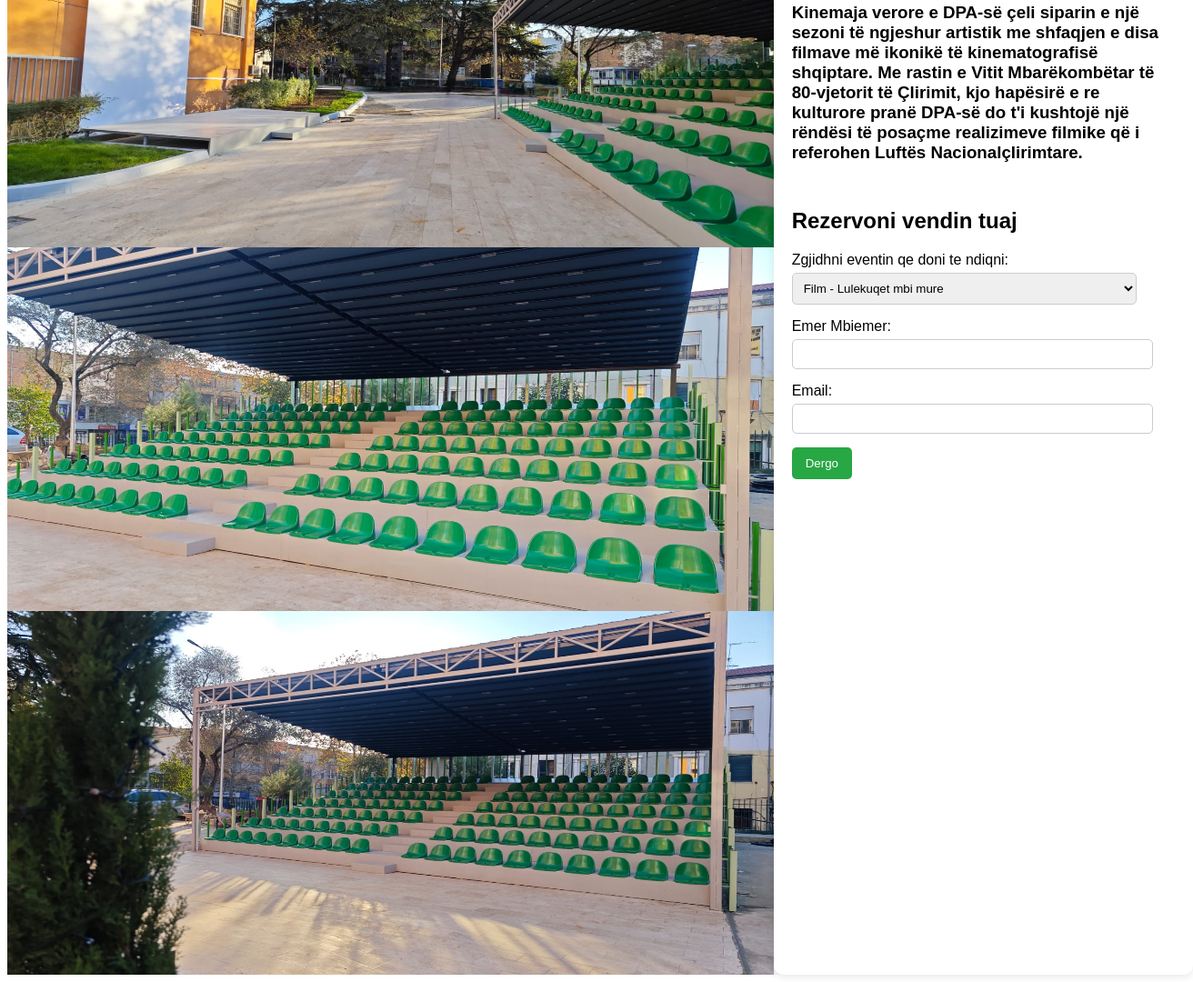
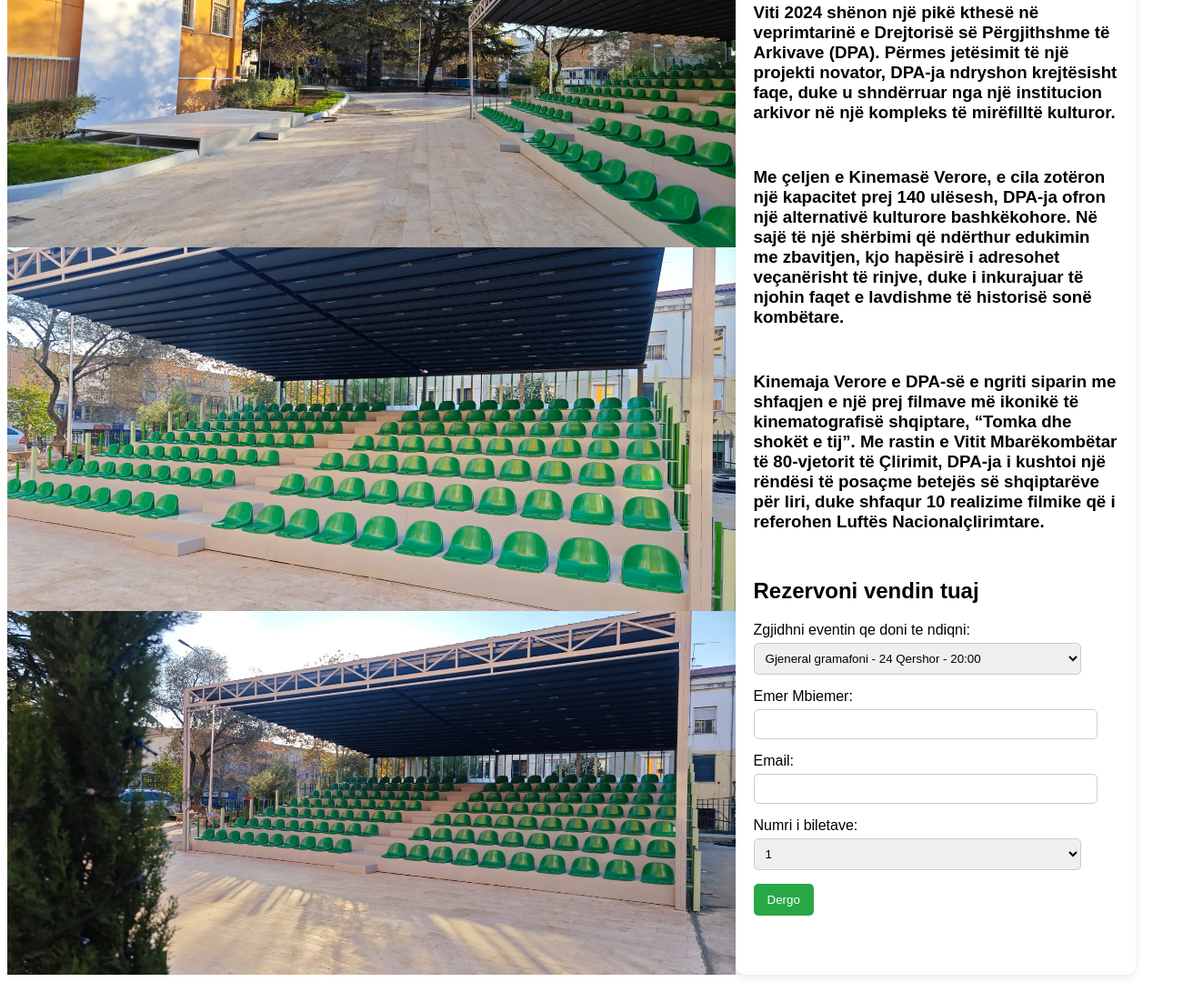
Before and after one commit to sergenskenderi/front.teater.arkiva.gov.al, a plain HTML site: page index.html in a window 1280 px wide. Shown: the part 136-1216 px from the top of the page at 91% size, 1312 px wide, since content can reach past the window. Drawn offline with Linux system fonts and the light colour scheme.

Commit message:
Fixed issues with fields clearing

```diff
--- a/index.html
+++ b/index.html
@@ -11,7 +11,7 @@
         .container {
             display: grid;
             grid-template-columns: 2fr 1fr;
-            width: 100%;
+            width: 95%;
             background-color: #f4f4f4;
         }
         .image-container {
@@ -83,15 +83,29 @@
     </div>
     <div class="form-container">
         <h1>KINEMAJA VERORE</h1>
-        <h3>Kinemaja verore e DPA-së çeli siparin e një sezoni të ngjeshur artistik me shfaqjen e disa filmave më ikonikë të kinematografisë shqiptare. Me rastin e Vitit Mbarëkombëtar të 80-vjetorit të Çlirimit, kjo hapësirë e re kulturore pranë DPA-së do t'i kushtojë një rëndësi të posaçme realizimeve filmike që i referohen Luftës Nacionalçlirimtare.</h3>
+        <h3>Viti 2024 shënon një pikë kthesë në veprimtarinë e Drejtorisë së Përgjithshme të Arkivave (DPA). Përmes jetësimit të një projekti novator, DPA-ja ndryshon krejtësisht faqe, duke u shndërruar nga një institucion arkivor në një kompleks të mirëfilltë kulturor.
+        </h3>
+        <h3>
+            Me çeljen e Kinemasë Verore, e cila zotëron një kapacitet prej 140 ulësesh, DPA-ja ofron një alternativë kulturore bashkëkohore. Në sajë të një shërbimi që ndërthur edukimin me zbavitjen, kjo hapësirë i adresohet veçanërisht të rinjve, duke i inkurajuar të njohin faqet e lavdishme të historisë sonë kombëtare.
+        </h3>
+        <h3>
+            Kinemaja Verore e DPA-së e ngriti siparin me shfaqjen e një prej filmave më ikonikë të kinematografisë shqiptare, “Tomka dhe shokët e tij”. Me rastin e Vitit Mbarëkombëtar të 80-vjetorit të Çlirimit, DPA-ja i kushtoi një rëndësi të posaçme betejës së shqiptarëve për liri, duke shfaqur 10 realizime filmike që i referohen Luftës Nacionalçlirimtare.
+        </h3>
         <form id="filmForm">
             <h2>Rezervoni vendin tuaj</h2>
             <div class="form-group">
                 <label for="film">Zgjidhni eventin qe doni te ndiqni:</label>
                 <select id="film" name="film">
-                    <option value="film1">Film - Lulekuqet mbi mure</option>
-                    <option value="film2">Film - Njeriu me top</option>
-                    <option value="film3">Film - Shoqja nga qyteti</option>
+                    <option value="Gjeneral gramafoni - 24 Qershor - 20:00">Gjeneral gramafoni - 24 Qershor - 20:00</option>
+                    <option value="Lulekuqet mbi mure - 16 Korrik - 20:00">Lulëkuqet mbi mure - 16 Korrik - 20:00</option>
+                    <option value="Partizani i vogel Velo - 25 Korrik - 20:00">Partizani i vogël Velo - 25 Korrik - 20:00</option>
+                    <option value="Mengjese Lufte - 14 Gusht - 20:00">Mëngjese Lufte - 14 Gusht - 20:00</option>
+                    <option value="Yjet e neteve te gjata - 29 Gusht - 20:00">Yjet e netëve të gjata - 29 Gusht - 20:00</option>
+                    <option value="Njeriu me top - 11 Shtator - 20:00">Njeriu me top - 11 Shtator - 20:00</option>
+                    <option value="Nusja dhe shteterrethimi - 24 Shtator - 18:00">Nusja dhe shtetërrethimi - 24 Shtator - 18:00</option>
+                    <option value="Malet me blerim mbuluar - 8 Tetor - 18:00">Malet me blerim mbuluar - 8 Tetor - 18:00</option>
+                    <option value="I teti ne bronz - 28 Tetor - 18:00">I teti në bronz - 28 Tetor - 18:00</option>
+                    <option value="Kthimi i ushtrise se vdekur - 11 Nentor - 18:00">Kthimi i ushtrisë së vdekur - 11 Nentor - 18:00</option>
                 </select>
             </div>
             <div class="form-group">
@@ -101,6 +115,16 @@
             <div class="form-group">
                 <label for="email">Email:</label>
                 <input type="email" id="email" name="email" required>
+            </div>
+            <div class="form-group">
+                <label for="persona">Numri i biletave:</label>
+                <select id="persona" name="persona" required>
+                    <option value="1">1</option>
+                    <option value="2">2</option>
+                    <option value="3">3</option>
+                    <option value="4">4</option>
+                    <option value="5">5</option>
+                </select>
             </div>
             <div class="form-group">
                 <button type="submit">Dergo</button>
@@ -116,11 +140,13 @@
     const film = document.getElementById('film').value;
     const name = document.getElementById('name').value;
     const email = document.getElementById('email').value;
+    const persona = document.getElementById('persona').value;
 
     const data = {
         film,
         name,
-        email
+        email,
+        persona
     };
 
     fetch('https://teaterbackend.netlify.app/submit', {
@@ -132,11 +158,14 @@
     })
     .then(data => {
         alert('Nje email konfirmimi u dergua ne email tuaj');
-        name.value="";
-        email.value="";
+        document.getElementById('name').value="";
+        document.getElementById('email').value="";
+        document.getElementById('film').value="";
+        document.getElementById('persona').value="";
     })
     .catch((error) => {
         console.error('Error:', error);
+        alert('Gabim. Provoni perseri me vone');
     });
 });
 
```
